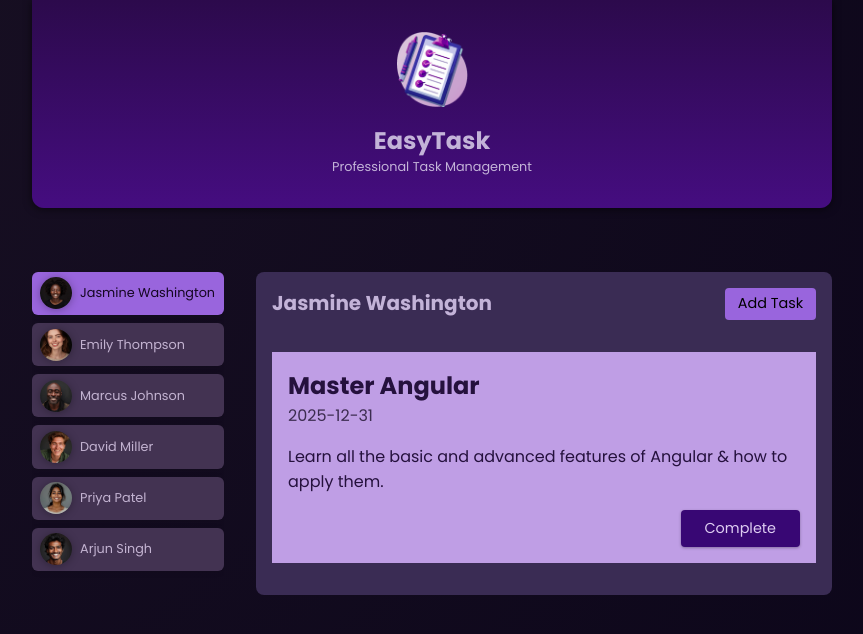
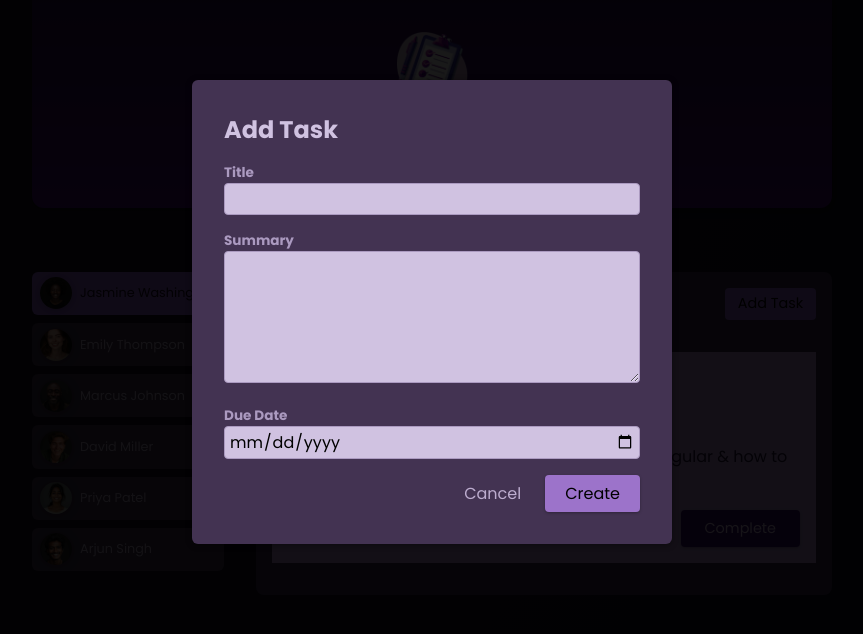
Before and after one commit to jules-collard/angular-01-starting-project, an Angular app: page / in a window 1280 px wide. Both pictures are taken after a click on the button "Add Task". Shown: the top 634 px of the page, without its empty margins (208-1071 px from the left). Built offline with nearby package versions, Linux system fonts and the light colour scheme.

Commit message:
Add task dialogue open/close

```diff
--- /dev/null
+++ b/src/app/tasks/new-task/new-task.component.css
@@ -0,0 +1,85 @@
+.backdrop {
+  background-color: rgba(0, 0, 0, 0.9);
+  position: fixed;
+  top: 0;
+  left: 0;
+  width: 100%;
+  height: 100vh;
+}
+
+dialog {
+  width: 90%;
+  max-width: 30rem;
+  background-color: #433352;
+  border-radius: 6px;
+  border: none;
+  box-shadow: 0 1px 6px rgba(0, 0, 0, 0.4);
+  overflow: hidden;
+  padding: 1rem;
+  top: 5rem;
+}
+
+h2 {
+  margin: 0;
+  color: #d0c2e1;
+}
+
+label {
+  display: block;
+  font-weight: bold;
+  font-size: 0.85rem;
+  color: #ab9ac0;
+}
+
+input,
+textarea {
+  width: 100%;
+  font: inherit;
+  padding: 0.15rem 0.25rem;
+  border-radius: 4px;
+  border: 1px solid #ab9ac0;
+  background-color: #d0c2e1;
+}
+
+.actions {
+  margin: 1rem 0 0;
+  display: flex;
+  justify-content: flex-end;
+  gap: 0.25rem;
+}
+
+button {
+  font: inherit;
+  cursor: pointer;
+  border: none;
+  padding: 0.35rem 1.25rem;
+  border-radius: 4px;
+  background-color: transparent;
+}
+
+button[type="button"] {
+  color: #bdadcf;
+}
+
+button[type="button"]:hover,
+button[type="button"]:active {
+  color: #d0c2e1;
+}
+
+button[type="submit"] {
+  background-color: #9c73ca;
+  box-shadow: 0 1px 3px rgba(0, 0, 0, 0.3);
+  transition: all 0.3s ease;
+}
+
+button[type="submit"]:hover,
+button[type="submit"]:active {
+  background-color: #895cce;
+  box-shadow: 0 1px 6px rgba(0, 0, 0, 0.3);
+}
+
+@media (min-width: 768px) {
+  dialog {
+    padding: 2rem;
+  }
+}
--- /dev/null
+++ b/src/app/tasks/new-task/new-task.component.html
@@ -0,0 +1,25 @@
+<div class="backdrop" (click)="onCancel()"></div>
+<dialog open>
+  <h2>Add Task</h2>
+  <form>
+    <p>
+      <label for="title">Title</label>
+      <input type="text" id="title" name="title" />
+    </p>
+
+    <p>
+      <label for="summary">Summary</label>
+      <textarea id="summary" rows="5" name="summary"></textarea>
+    </p>
+
+    <p>
+      <label for="due-date">Due Date</label>
+      <input type="date" id="due-date" name="due-date" />
+    </p>
+
+    <p class="actions">
+      <button type="button" (click)="onCancel()">Cancel</button>
+      <button type="submit">Create</button>
+    </p>
+  </form>
+</dialog>
--- /dev/null
+++ b/src/app/tasks/new-task/new-task.component.ts
@@ -0,0 +1,16 @@
+import { Component, output } from '@angular/core';
+
+@Component({
+  selector: 'app-new-task',
+  standalone: true,
+  imports: [],
+  templateUrl: './new-task.component.html',
+  styleUrl: './new-task.component.css'
+})
+export class NewTaskComponent {
+  cancel = output<void>()
+
+  onCancel() {
+    this.cancel.emit()
+  }
+}
--- a/src/app/tasks/tasks.component.html
+++ b/src/app/tasks/tasks.component.html
@@ -1,8 +1,12 @@
+@if (isAddingTask()) {
+    <app-new-task (cancel)="onCancelAddTask()"/>
+}
+
 <section id="tasks">
     <header>
         <h2>{{ name() }}</h2>
         <menu>
-            <button>Add Task</button>
+            <button (click)="onStartAddTask()">Add Task</button>
         </menu>
     </header>
 
--- a/src/app/tasks/tasks.component.ts
+++ b/src/app/tasks/tasks.component.ts
@@ -4,18 +4,20 @@
 import { Task } from "./task/task.model"
 
 import { dummyTasks } from "../dummy-tasks";
+import { NewTaskComponent } from './new-task/new-task.component';
 
 @Component({
   selector: 'app-tasks',
   standalone: true,
-  imports: [TaskComponent],
+  imports: [TaskComponent, NewTaskComponent],
   templateUrl: './tasks.component.html',
   styleUrl: './tasks.component.css'
 })
 export class TasksComponent {
-  userId = input<string>();
+  userId = input.required<string>();
   name = input<string>();
   tasks = signal<Task[]>(dummyTasks)
+  isAddingTask = signal<boolean>(false)
 
   selectedUserTasks = computed(() =>
     this.tasks().filter((task) => task.userId === this.userId())
@@ -26,4 +28,12 @@
       tasks => tasks.filter(task => task.id !== id)
     )
   }
+
+  onStartAddTask() {
+    this.isAddingTask.set(true)
+  }
+
+  onCancelAddTask() {
+    this.isAddingTask.set(false)
+  }
 }
```
Lines whose indentation alone changed are shown as unchanged.
